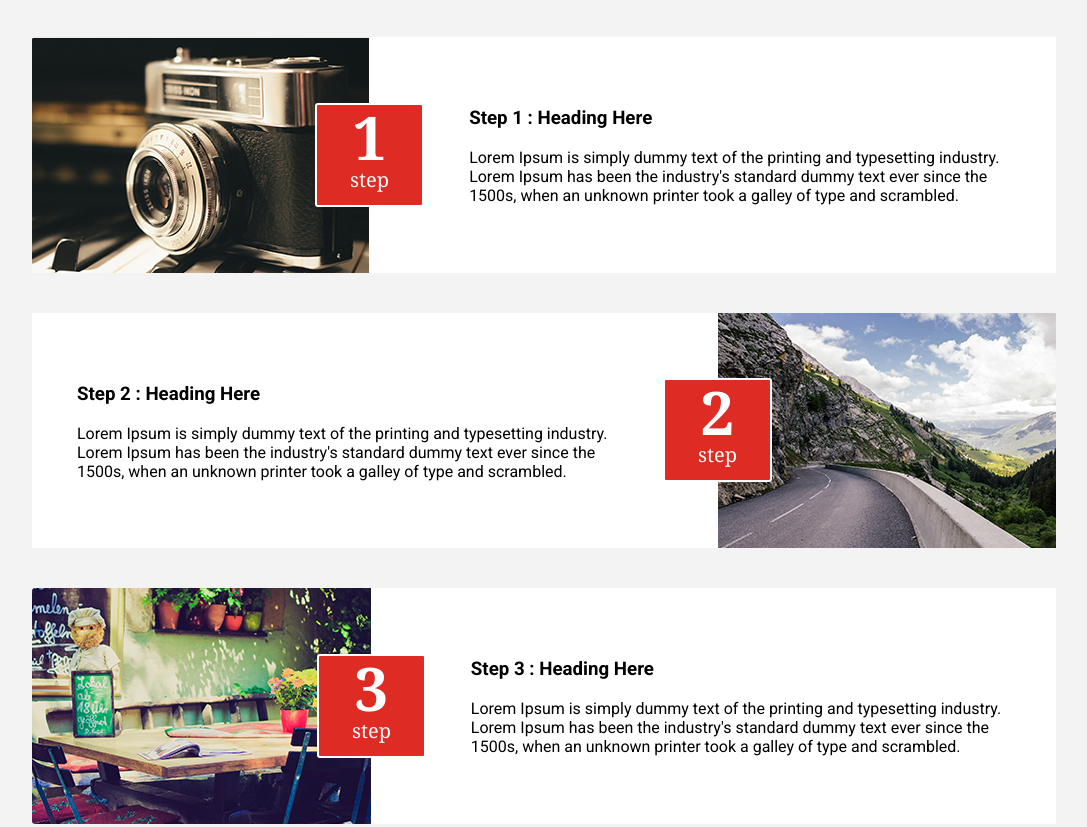
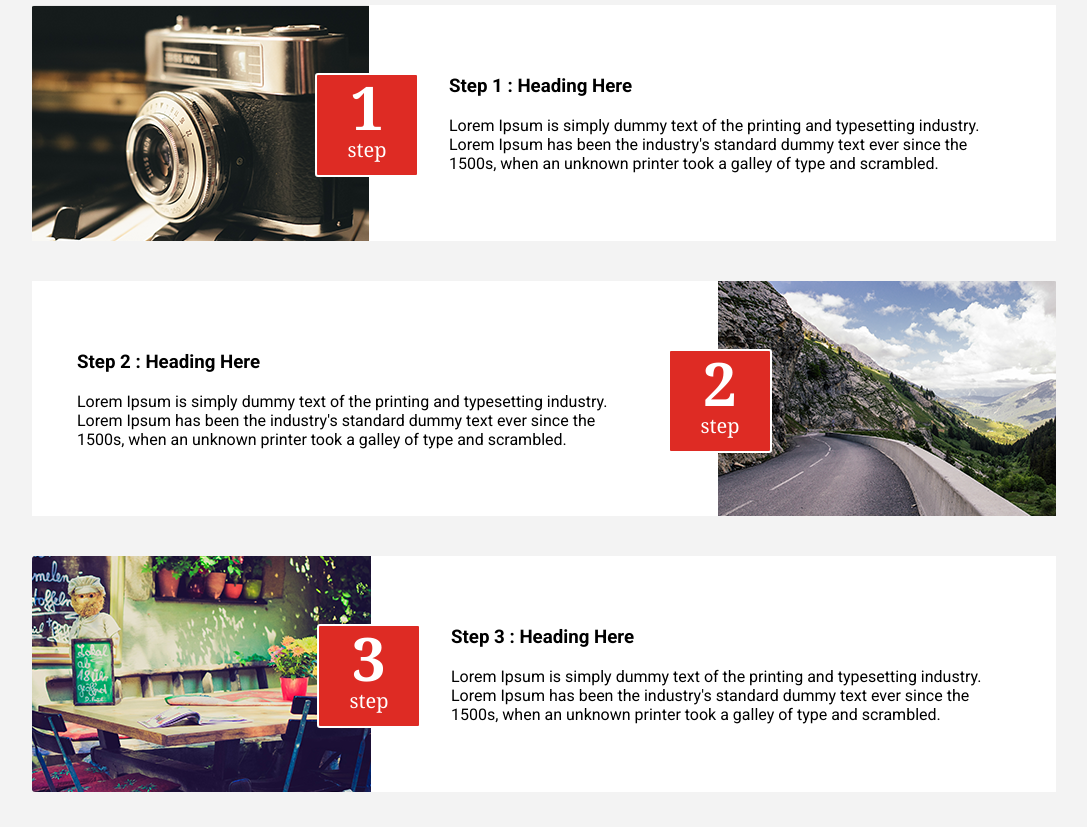
Before and after one commit to DeeDeeQQ/frontend, a plain HTML site: page app/index.html in a window 1280 px wide. Shown: the part 1526-2353 px from the top of the page, without its empty margins (96-1183 px from the left). Drawn offline with Linux system fonts and the light colour scheme.

Commit message:
Исправление в Our Approch блока который наплывает на картинку.

```diff
--- a/app/index.html
+++ b/app/index.html
@@ -29,7 +29,7 @@
             </div>
         </div>
     </header>
-    <menu>
+    <nav>
         <div class="container">
             <div class="logo">
                 <i class="fa fa-graduation-cap fa-5x" aria-hidden="true"></i>
@@ -47,7 +47,7 @@
                 <button class="consult" href="#">Free Consultation</button>
             </div>
         </div>
-    </menu>
+    </nav>
     <section class="banner">
         <div class="greeting">
             <h1>We Providing</h1>
@@ -92,10 +92,11 @@
                 <div class="line"></div>
             </div>
             <div class="approchItem">
-                <img src="img/aprs1.png" alt="Step 1"/>
+                <div class="img"><img src="img/aprs1.png" alt="Step 1"/>
                     <div class="rectangle">
                         <span class="num">1</span>
                         <span>step</span>
+                    </div>
                  </div>
                 <div class="approchText">
                     <h3>Step 1 : Heading Here</h3>
@@ -103,10 +104,11 @@
                 </div>
             </div>
             <div class="approchItem reverse">
-                <img src="img/aprs2.png" alt="Step 2"/>
+                <div class="img"><img src="img/aprs2.png" alt="Step 2"/>
                     <div class="rectangle">
                         <span class="num">2</span>
                         <span>step</span>
+                    </div>
                 </div>
                 <div class="approchText">
                     <h3>Step 2 : Heading Here</h3>
@@ -114,10 +116,11 @@
                 </div>
             </div>
             <div class="approchItem">
-                <img src="img/aprs3.png" alt="Step 3"/>
+                <div class="img"><img src="img/aprs3.png" alt="Step 3"/>
                     <div class="rectangle">
                         <span class="num">3</span>
                         <span>step</span>
+                    </div>
                 </div>
                 <div class="approchText">
                     <h3>Step 3 : Heading Here</h3>
@@ -125,10 +128,11 @@
                 </div>
             </div>
             <div class="approchItem reverse">
-                <img src="img/aprs4.png" alt="Step 4"/>
+                <div class="img"><img src="img/aprs4.png" alt="Step 4"/>
                     <div class="rectangle">
                         <span class="num">4</span>
                         <span>step</span>
+                    </div>
                 </div>
                 <div class="approchText">
                     <h3>Step 4 : Heading Here</h3>
--- a/app/sass/main.sass
+++ b/app/sass/main.sass
@@ -46,7 +46,7 @@ header
 			color: dodgerblue
 			font-size: 24px
 
-menu
+nav
 	.container
 		height: 130px
 		display: flex
@@ -204,37 +204,46 @@ menu
 			align-items: center
 			background-color: #fff
 			margin: 20px 0
+			.img
+				display: flex
+				position: relative
+				.rectangle
+					position: absolute
+					right: -50px
+					top: 29%
+					display: flex
+					flex-direction: column
+					align-items: center
+					justify-content: center
+					color: white
+					font-size: 20px
+					font-family: Georgia
+					line-height: 0.35
+					width: 100px //Не понимаю почему так? но если поставить 100 то блок получается очень узким (около 42px). С чем связано?
+					height: 100px
+					background-color: #de2b24
+					border: white solid 2px
+					border-radius: 3px
+					z-index: 222
 
-			.rectangle
-				display: flex
-				flex-direction: column
-				align-items: center
-				justify-content: center
-				color: white
-				font-size: 20px
-				font-family: Georgia
-				line-height: 0.35
-				width: 300px //Не понимаю почему так? но если поставить 100 то блок получается очень узким (около 42px). С чем связано?
-				height: 100px
-				background-color: #de2b24
-				border: white solid 2px
-				border-radius: 3px
-				z-index: 222
-				margin-left: -54px
-
-				.num
-					font-size: 60px
-					font-weight: bold
-					margin-bottom: 28px
-
+			.num
+				font-size: 60px
+				font-weight: bold
+				margin-bottom: 28px
 
 			.approchText
 				margin: 45px
+				margin-left: 80px
+
 		.reverse
 			flex-direction: row-reverse
 			.rectangle
-				margin-left: 0
-				margin-right: -54px
+				right: 0
+				left: -50px
+			.approchText
+				margin-left: 45px
+				margin-right: 80px
+
 .work
 	background-color: #de2b24
 	color: white
```
Also changed, not shown: app/css/main.css. Lines whose indentation alone changed are shown as unchanged.
